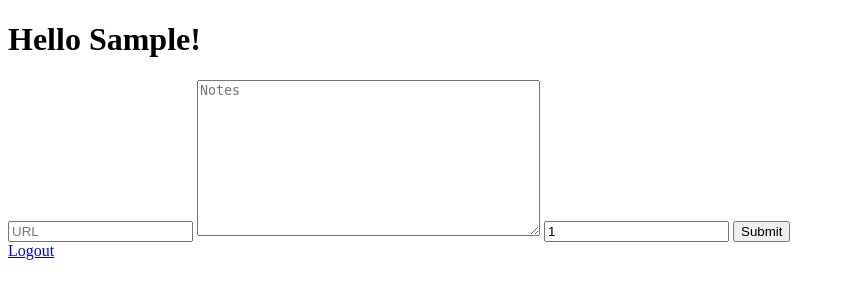
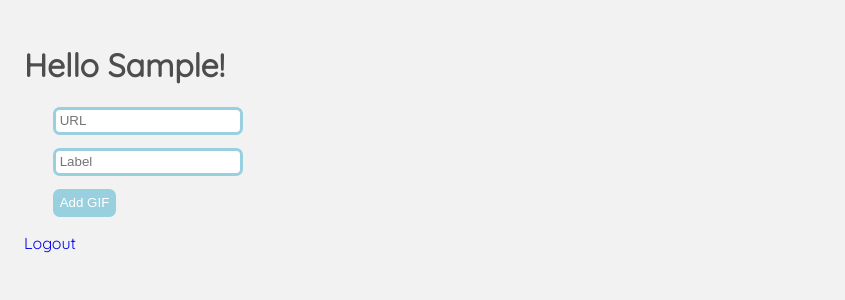
Before and after one commit to kershner/gifcache, a Django app: a page that uses DjangoGIF/useraccounts/templates/useraccounts/view.html in a window 1280 px wide. Shown: the top 300 px of the page, without its empty margins (0-845 px from the left). Run offline with Django 3.2, Linux system fonts and the light colour scheme; the visitor is signed in with stand-in values (Sample User, id 1); data comes from the database, SQL or seed files in the repository.

Commit message:
Added some CSS, using reverse URL lookups now

```diff
--- a/DjangoGIF/DjangoGIF/settings.py
+++ b/DjangoGIF/DjangoGIF/settings.py
@@ -102,3 +102,8 @@
 # https://docs.djangoproject.com/en/1.8/howto/static-files/
 
 STATIC_URL = '/static/'
+
+STATICFILES_DIRS = (
+    os.path.join(BASE_DIR, 'static'),
+    '/static/',
+)
--- /dev/null
+++ b/DjangoGIF/home/templates/home/base.html
@@ -0,0 +1,23 @@
+{% load staticfiles %}
+<!DOCTYPE html>
+<html>
+    <head lang="en">
+        <meta charset="UTF-8">
+
+        <meta name="viewport" content="width=device-width, initial-scale=1">
+
+        <!-- CSS -->
+        <link rel="stylesheet" href="{% static '/static/css/main.css' %}">
+
+        <!-- Fonts -->
+        <link href='http://fonts.googleapis.com/css?family=Questrial' rel='stylesheet' type='text/css'>
+        <link href='http://fonts.googleapis.com/css?family=Quicksand' rel='stylesheet' type='text/css'>
+        <link href='http://fonts.googleapis.com/css?family=Open+Sans' rel='stylesheet' type='text/css'>
+
+        <title>GifLocker</title>
+    </head>
+
+    <body>
+    {% block content %}{% endblock %}
+    </body>
+</html>
--- /dev/null
+++ b/DjangoGIF/static/css/main.css
@@ -0,0 +1,120 @@
+body {
+	background-color: #F2F2F2;
+	color: #4d4d4d;
+	font-family: 'Quicksand', sans-serif;
+}
+
+a {
+	text-decoration: none;
+}
+
+.animate {
+	-webkit-transition: all 0.2s ease-in-out;
+	-moz-transition: all 0.2s ease-in-out;
+	-o-transition: all 0.2s ease-in-out;
+	transition: all 0.2s ease-in-out;
+}
+
+/* Home Page Styles *********************************************************/
+.container {
+	padding: 1em;
+}
+
+#logo {
+	text-align: center;
+	font-size: 4em;
+	font-family: 'Questrial', sans-serif;
+	letter-spacing: .25em;
+	border-bottom: .15em solid #99d0e0;
+}
+
+#home-links {
+	margin: 0 auto;
+	width: 30em;
+	text-align: center;
+}
+
+#home-links a {
+	margin: 1em;
+	font-size: 1.5em;
+	border-bottom: .15em solid #6BB0C4;
+	color: #6BB0C4;
+}
+
+#home-links a:hover {
+	color: #2b5d6b;
+	border-bottom: .15em solid #2b5d6b;
+	font-size: 1.75em;
+}
+
+.message {
+	text-align: center;
+}
+
+form {
+	margin: 1em;
+}
+
+input {
+	display: block;
+	margin: 1em;
+	padding: .25em;
+	border: .25em solid #99d0e0;
+	border-radius: .5em;
+}
+
+label {
+	display: block;
+	margin-left: 1em;
+	margin-bottom: -.75em;
+}
+
+.helptext {
+	margin-left: 1em;
+}
+
+.submit {
+	background-color: #99d0e0;
+	color: white;
+}
+
+.submit:hover {
+	cursor: pointer;
+	background-color: #2b5d6b;
+	border: .25em solid #2b5d6b;
+}
+
+.hidden {
+	display: none;
+}
+
+/* Profile View Styles *********************************************************/
+#gif-grid {
+	margin: 1em;
+}
+
+#gif-grid p {
+	font-family: 'Open Sans', sans-serif;
+	font-size: .75em;
+}
+
+.gif-grid-element {
+	display: inline-block;
+	position: relative;
+	padding: .5em;
+	width: 10em;
+	border: .25em solid #99d0e0;
+	border-radius: 1em;
+}
+
+.img-wrapper {
+	max-width: 100%;
+}
+
+.img-wrapper img {
+	width: 100%;
+}
+
+.gif-date {
+	font-size: .6em !important;
+}
--- a/DjangoGIF/useraccounts/forms.py
+++ b/DjangoGIF/useraccounts/forms.py
@@ -18,5 +18,5 @@
 
 class AddGifForm(forms.Form):
     url = forms.URLField(label='', widget=forms.TextInput(attrs={'placeholder': 'URL'}))
-    notes = forms.CharField(label='', required=False, widget=forms.Textarea(attrs={'placeholder': 'Notes'}))
-    hidden_id = forms.CharField(label='')
+    label = forms.CharField(label='', required=False, widget=forms.TextInput(attrs={'placeholder': 'Label'}))
+    hidden_id = forms.CharField(label='', widget=forms.TextInput(attrs={'class': 'hidden'}))
--- a/DjangoGIF/useraccounts/models.py
+++ b/DjangoGIF/useraccounts/models.py
@@ -15,7 +15,7 @@
     owner = models.ForeignKey(User)
     url = models.CharField(max_length=400)
     created = models.DateTimeField(default=timezone.now)
-    notes = models.CharField(max_length=400, default='', blank=True)
+    label = models.CharField(max_length=400, default='', blank=True)
 
     def __unicode__(self):
         return self.url
--- a/DjangoGIF/useraccounts/templates/useraccounts/view.html
+++ b/DjangoGIF/useraccounts/templates/useraccounts/view.html
@@ -1,31 +1,33 @@
-<!DOCTYPE html>
-<html>
-    <head lang="en">
-        <meta charset="UTF-8">
-        <title></title>
-    </head>
-
-    <body>
+{% extends 'home/base.html' %}
+{% block content %}
+    <div class="container">
         {% if can_edit %}
         <h1> Hello {{ name }}!</h1>
         {% else %}
         <h1>{{ name }}'s Profile</h1>
         {% endif %}
 
+        <div id="gif-grid">
         {% for object in gifs %}
-        <img src="{{ object.url }}">
-        <p>{{ object.notes }}</p>
-        <p>Added: {{ object.created }}</p>
+        <div class="gif-grid-element">
+            <div class="img-wrapper">
+                <img src="{{ object.url }}">
+            </div>
+
+            <p>{{ object.label }}</p>
+            <p class="gif-date">Added: {{ object.created }}</p>
+        </div>
         {% endfor %}
+        </div>
 
         {% if can_edit %}
-        <form action="/account/add-gif/" method="post">
+        <form action="{% url 'useraccounts:add-gif' %}" method="post">
             {% csrf_token %}
             {{ form }}
-            <input type="submit">
+            <input type="submit" value="Add GIF" class="submit animate">
         </form>
         {% endif %}
 
-        <a href="/account/logout">Logout</a>
-    </body>
-</html>
+        <a href="{% url 'useraccounts:logout' %}">Logout</a>
+    </div>
+{% endblock content %}
--- a/DjangoGIF/useraccounts/views.py
+++ b/DjangoGIF/useraccounts/views.py
@@ -1,6 +1,7 @@
 from django.contrib.auth import authenticate, login, logout
 from .forms import SignupForm, AddGifForm, LoginForm
 from django.shortcuts import render, redirect
+from django.core.urlresolvers import reverse
 from django.contrib.auth.models import User
 from django.utils import timezone
 from .models import Gif
@@ -108,9 +109,9 @@
         if form.is_valid():
             hidden_id = request.POST['hidden_id']
             url = request.POST['url']
-            notes = request.POST['notes']
+            label = request.POST['label']
             u = User.objects.get(id=hidden_id)
-            g = Gif(owner=u, url=url, created=timezone.now(), notes=notes)
+            g = Gif(owner=u, url=url, created=timezone.now(), label=label)
             g.save()
             return redirect('/account/view/%s' % str(u.username))
     else:
```
Also changed, not shown: DjangoGIF/home/templates/home/home.html (+15 -16 lines), DjangoGIF/useraccounts/templates/useraccounts/account_created.html (+5 -11 lines), DjangoGIF/useraccounts/templates/useraccounts/login.html (+12 -17 lines), DjangoGIF/useraccounts/templates/useraccounts/signup.html (+10 -15 lines), DjangoGIF/useraccounts/migrations/0007_auto_20150618_1559.py (added).
